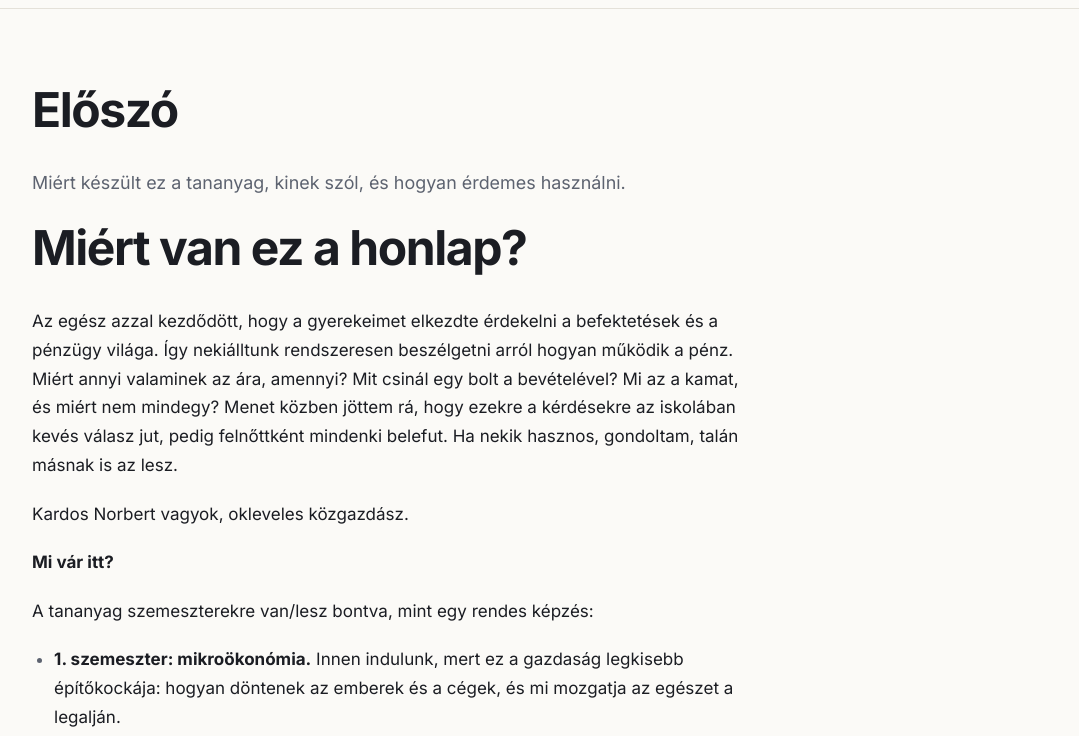
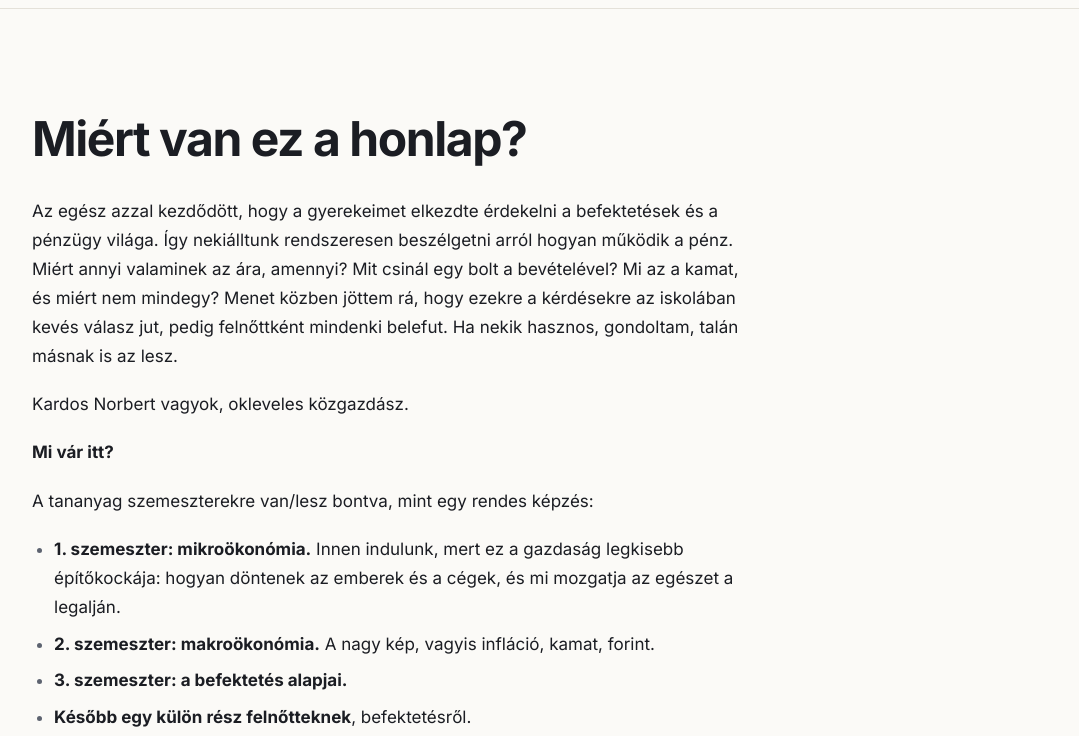
Before and after one commit to mlovag/nullarol-honlap, an Astro site: page /eloszo in a window 1280 px wide. Shown: the part 56-792 px from the top of the page, without its empty margins (100-1179 px from the left). Built offline with nearby package versions, Linux system fonts and the light colour scheme; Astro itself is replaced by a stand-in of ours.

Commit message:
Update eloszo.md

```diff
--- a/src/content/oldalak/eloszo.md
+++ b/src/content/oldalak/eloszo.md
@@ -1,7 +1,3 @@
----
-cim: "Előszó"
-leiras: "Miért készült ez a tananyag, kinek szól, és hogyan érdemes használni."
----
 
 # Miért van ez a honlap?
 
@@ -14,7 +10,7 @@ Kardos Norbert vagyok, okleveles közgazdász.
 A tananyag szemeszterekre van/lesz bontva, mint egy rendes képzés:
 
 - **1. szemeszter: mikroökonómia.** Innen indulunk, mert ez a gazdaság legkisebb építőkockája: hogyan döntenek az emberek és a cégek, és mi mozgatja az egészet a legalján.
-- **2. szemeszter: makroökonómia:** a nagy kép, vagyis infláció, kamat, forint.
+- **2. szemeszter: makroökonómia.** A nagy kép, vagyis infláció, kamat, forint.
 - **3. szemeszter: a befektetés alapjai.**
 - **Később egy külön rész felnőtteknek**, befektetésről.
 
```
